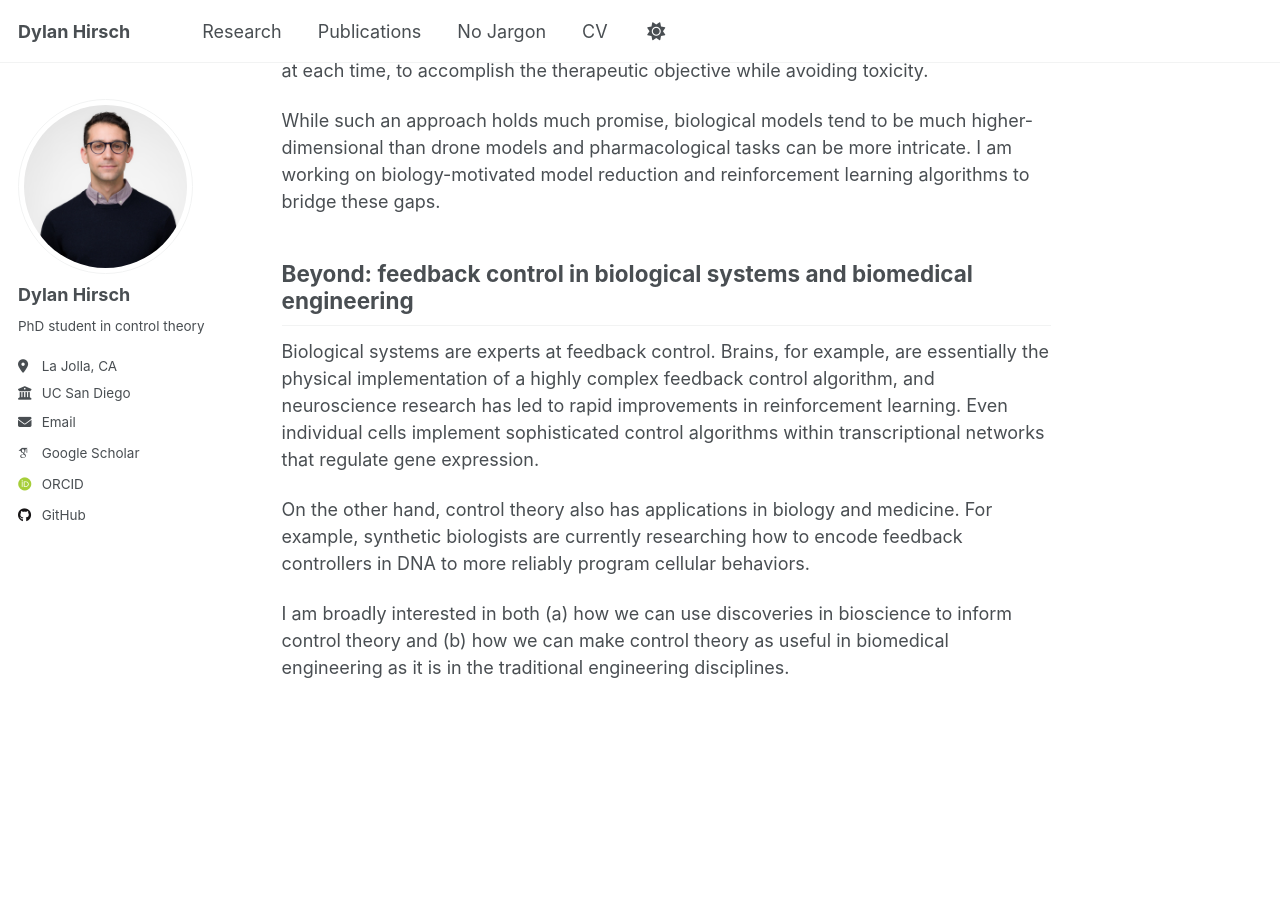
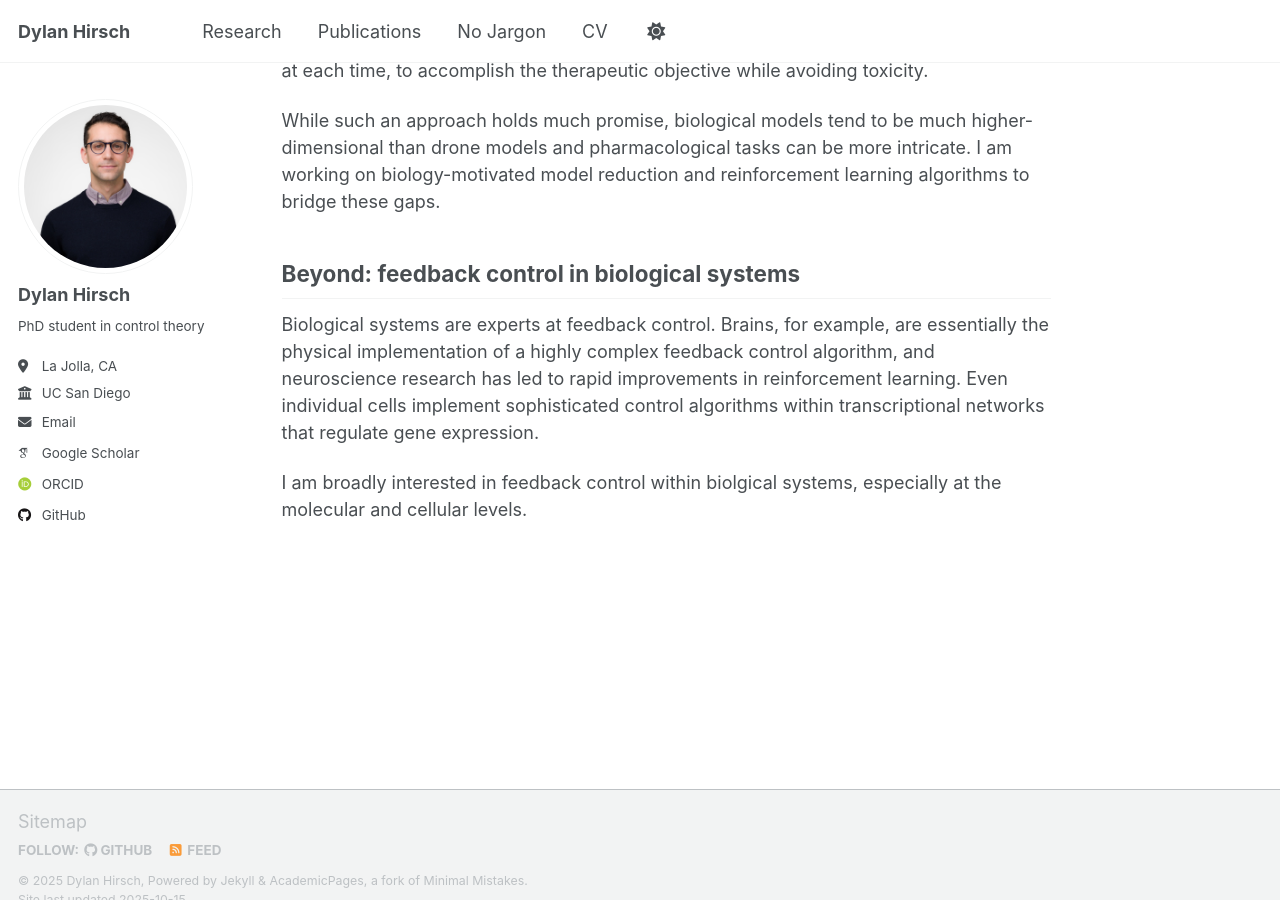
Before and after one commit to dylan-hirsch/dylan-hirsch.github.io, a Jekyll site: the page built from _research/research.md, in a window 1280 px wide and 900 px high, scrolled down 1264 px. Built offline with Jekyll 4.4.1, drawn with Linux system fonts in a browser that asks for light colours; some web fonts are replaced; a script that is not in the unit is left out.

Commit message:
Update research.md

```diff
--- a/_research/research.md
+++ b/_research/research.md
@@ -27,12 +27,9 @@ If one supplies a pharmacokinetic / pharmacodynamic (PKPD) model to the algorith
 While such an approach holds much promise, biological models tend to be much higher-dimensional than drone models and pharmacological tasks can be more intricate.
 I am working on biology-motivated model reduction and reinforcement learning algorithms to bridge these gaps.
 
-## Beyond: feedback control in biological systems and biomedical engineering
+## Beyond: feedback control in biological systems
 Biological systems are experts at feedback control.
 Brains, for example, are essentially the physical implementation of a highly complex feedback control algorithm, and neuroscience research has led to rapid improvements in reinforcement learning.
 Even individual cells implement sophisticated control algorithms within transcriptional networks that regulate gene expression.
 
-On the other hand, control theory also has applications in biology and medicine.
-For example, synthetic biologists are currently researching how to encode feedback controllers in DNA to more reliably program cellular behaviors.
-
-I am broadly interested in both (a) how we can use discoveries in bioscience to inform control theory and (b) how we can make control theory as useful in biomedical engineering as it is in the traditional engineering disciplines.
+I am broadly interested in feedback control within biolgical systems, especially at the molecular and cellular levels.
```
